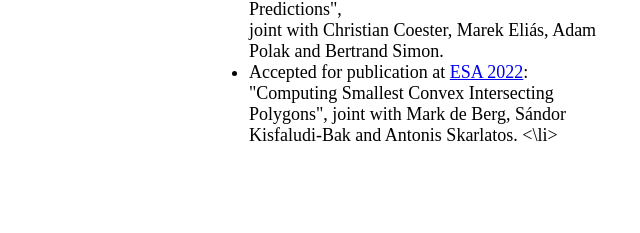
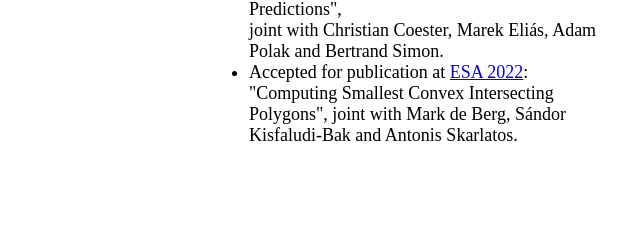
Before and after one commit to antoniosantoniadis/antoniosantoniadis.github.io, a plain HTML site: page index.html in a window 1280 px wide. Shown: the part 350-583 px from the top of the page, 640-1280 px from the left. Drawn offline with Linux system fonts and the light colour scheme.

Commit message:
Update index.html

```diff
--- a/index.html
+++ b/index.html
@@ -61,7 +61,7 @@
 						title="https://algo2022.eu/esa/"
 						href="https://algo2022.eu/esa/"
 						rel="nofollow">ESA 2022</a>:<br> "Computing Smallest Convex Intersecting Polygons", joint with Mark de Berg, Sándor Kisfaludi-Bak and Antonis Skarlatos.
-		     <\li>
+		     </li>
 	    </ul>
 	  </font>
 	</div>
```
